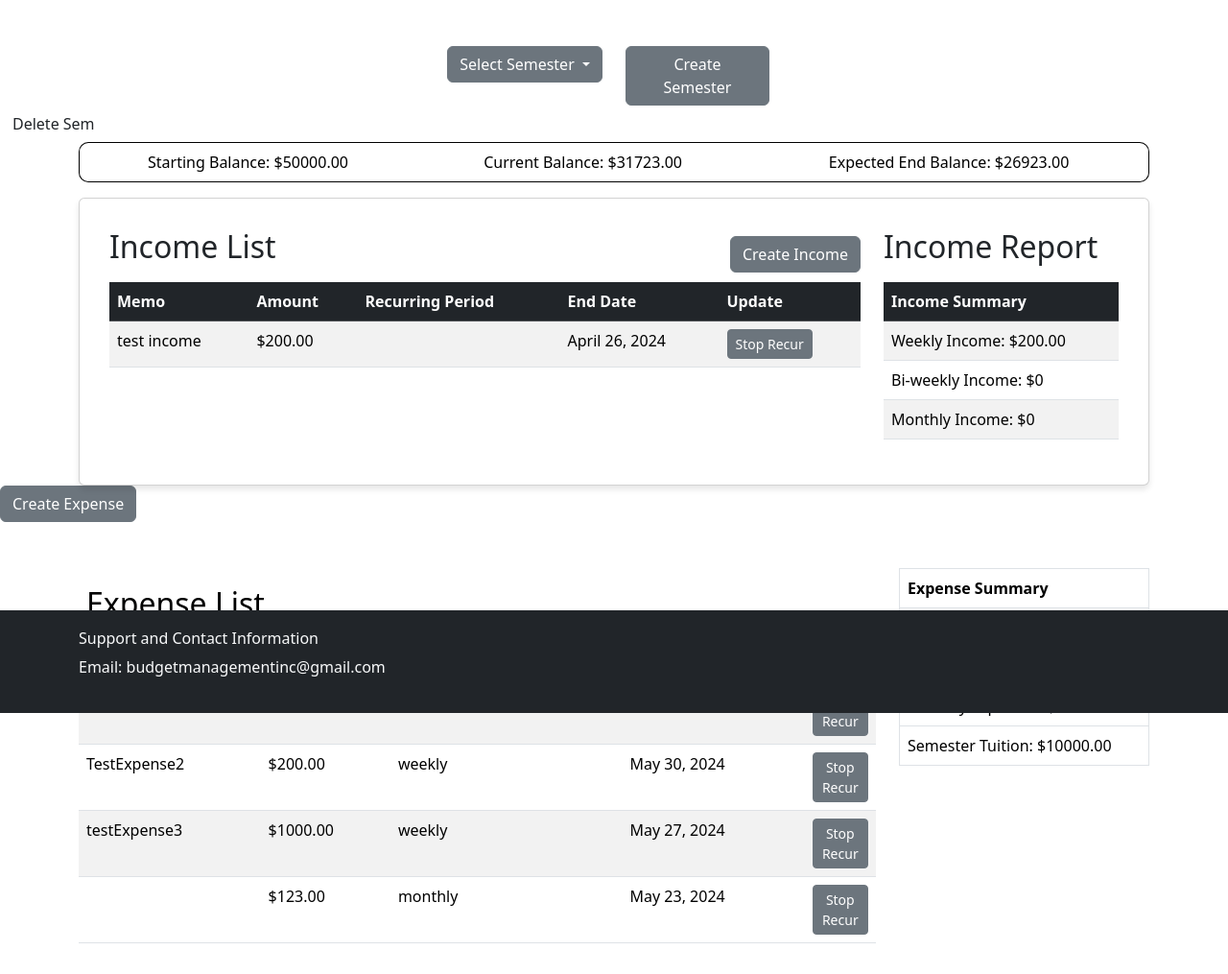
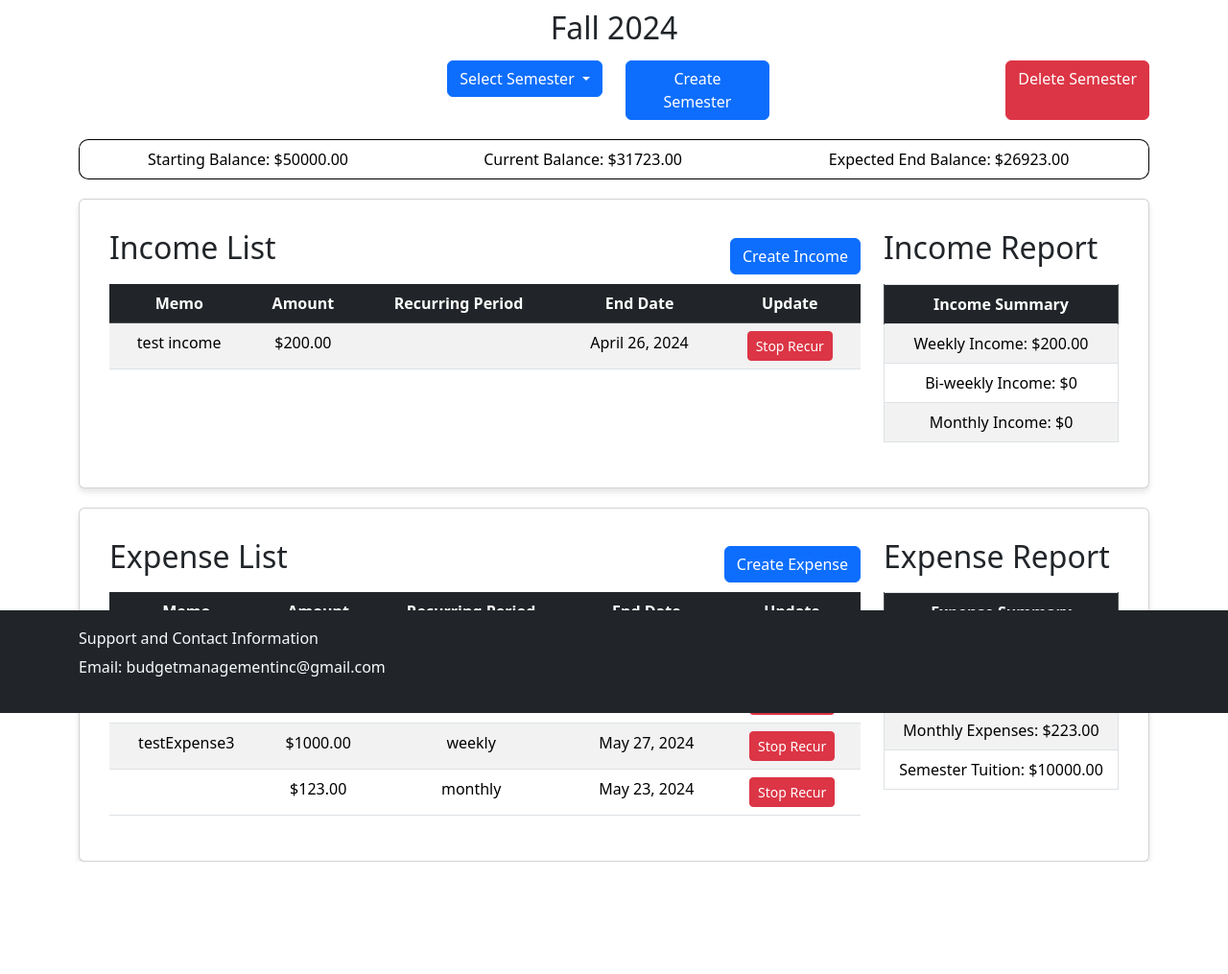
Before and after one commit to ahorner54/CollegeExpenseTracker, a Django app: page /semester/1 in a window 1280 px wide. Shown: the part 57-1072 px from the top of the page at 96% size. After the commit the page ends 955 px from the top, so only its background shows below. Run offline with Django 5.2, Linux system fonts and the light colour scheme; a user stored in the database is signed in; data comes from the database, SQL or seed files in the repository; both versions use the stored data as it was after the commit.

Commit message:
finished styling in budget app

```diff
--- a/ExpenseTracker/budget/static/css/styles.css
+++ b/ExpenseTracker/budget/static/css/base_styles.css
@@ -16,3 +16,14 @@
     font-weight: bold;
     text-align: center;
 }
+
+.login-card {
+    width: 800px;
+    align-items: center;
+    padding-top: 15px;
+    box-shadow: 0 4px 6px rgba(0, 0, 0, 0.1);
+}
+
+.form-control {
+    width: 500px;
+}
--- a/ExpenseTracker/budget/static/css/semester_table.css
+++ b/ExpenseTracker/budget/static/css/semester_table.css
@@ -1,6 +1,7 @@
 .card {
     padding: 15px;
     box-shadow: 0 4px 6px rgba(0, 0, 0, 0.1);
+    margin-top: 20px;
 }
 
 .overall-summary {
@@ -8,6 +9,7 @@
     border-collapse: separate;
     border-spacing: 0;
     text-align: center;
+    margin-top: 20px;
 }
 
 .overall-summary tr:first-child td {
@@ -37,4 +39,14 @@
 
 .table-list {
     margin-top: 10px;
+    text-align: center;
 }
+
+.delete-btn {
+    margin-left: 10px;
+}
+
+.semester-head h2 {
+    margin-top: 10px;
+    margin-bottom: 15px;
+}
--- a/ExpenseTracker/budget/templates/base.html
+++ b/ExpenseTracker/budget/templates/base.html
@@ -1,11 +1,11 @@
-{% load static %}
 <!DOCTYPE html>
 <html lang="en">
 <head>
     <meta charset="UTF-8">
     <meta name="viewport" content="width=device-width, initial-scale=1.0">
     <link href="https://cdn.jsdelivr.net/npm/bootstrap@5.3.3/dist/css/bootstrap.min.css" rel="stylesheet" integrity="sha384-QWTKZyjpPEjISv5WaRU9OFeRpok6YctnYmDr5pNlyT2bRjXh0JMhjY6hW+ALEwIH" crossorigin="anonymous">
-    <link rel="stylesheet" href="{% static 'css/styles.css' %}" />
+    {% load static %}
+    <link rel="stylesheet" href="{% static 'css/base_styles.css' %}" />
     {% block style %}{% endblock style %}
     <title>{% block title %} {% endblock title %}</title>
 </head>
@@ -14,7 +14,7 @@
     {% include './navbar.html'%}
     {% if messages %}
         {% for message in messages %}
-        <div class="container alert alert-warning alert-dismissible fade show" role="alert">
+        <div style="width: 700px;" class="container alert alert-warning alert-dismissible fade show" role="alert">
           {{message}}
           <button type="button" class="btn-close" data-bs-dismiss="alert" aria-label="Close"></button>
         </div>
--- a/ExpenseTracker/budget/templates/budget/account.html
+++ b/ExpenseTracker/budget/templates/budget/account.html
@@ -6,7 +6,7 @@
 
 {% block style %}
   {% load static %}
-  <link rel="stylesheet" href="{% static 'css/account.css'%}"/>
+  <link rel="stylesheet" href="{% static 'css/form.css'%}"/>
 {% endblock style %}
 
 
--- a/ExpenseTracker/budget/templates/budget/account_confirm_delete.html
+++ b/ExpenseTracker/budget/templates/budget/account_confirm_delete.html
@@ -4,7 +4,7 @@
 
 {% block style %}
 {% load static %}
-  <link rel="stylesheet" href="{% static 'css/account.css' %}" />
+  <link rel="stylesheet" href="{% static 'css/form.css' %}" />
 {% endblock style %}
 
 {% block content %}
--- a/ExpenseTracker/budget/templates/budget/home.html
+++ b/ExpenseTracker/budget/templates/budget/home.html
@@ -3,16 +3,24 @@
 {% block title %}Home{% endblock title %}
 {% load static %}
 {% block style %}
+    <link rel="stylesheet" href="{% static 'css/home_styles.css' %}" />
 {% endblock style %}
 
 {% block content %}
     {% if user.is_authenticated %}
-    <div class="container pt-5">
+    {% if not current_semester %}
+        <div class="container justify-content-center welcome-head">
+            <h2>Welcome to College Expense Tracker!</h2>
+            <p class="welcome-body">Select a semester or create a semester to begin tracking your college expenses.</p>
+        </div>
+    {% endif %}
+    {% block semester_name %}{% endblock semester_name%}
+    <div class="container">
         <div class="row">
             <div class="col-sm-6 d-flex justify-content-end">
 
                 <div class="dropdown">
-                    <button class="btn btn-secondary dropdown-toggle" type="button" id="dropdownMenuButton1" data-bs-toggle="dropdown" aria-expanded="false">
+                    <button class="btn btn-primary dropdown-toggle" type="button" id="dropdownMenuButton1" data-bs-toggle="dropdown" aria-expanded="false">
                         Select Semester
                     </button>
                     <ul class="dropdown-menu">
@@ -23,8 +31,12 @@
                 </div>
 
             </div>
-            <div class="col-sm-6 d-flex justify-content-left">
-            <a class="btn btn-secondary" style="width: 150px;" href={% url 'semester_form' %}>Create Semester</a>
+            <div class="col-sm-4 d-flex justify-content-left">
+            <a class="btn btn-primary" style="width: 150px;" href={% url 'semester_form' %}>Create Semester</a>
+
+            </div>
+            <div class="col-sm-2 d-flex justify-content-end">
+                {% block deletebtn%}{% endblock deletebtn %}
             </div>
         </div>
     </div>
@@ -32,10 +44,14 @@
         {% endblock semester %}
 
     {% else %}
-        <div class="container login-input">
+    <div class="container d-flex justify-content-center login-input">
+        <div class="card login-card">
             <p>Welcome to College Expense Tracker! Please log in to track your accounts.</p>
+            <div class="card-body">
             {% include './login.html' %}
+            </div>
         </div>
+    </div>
     {% endif %}
 
 {% endblock content%}
--- a/ExpenseTracker/budget/templates/budget/login.html
+++ b/ExpenseTracker/budget/templates/budget/login.html
@@ -1,3 +1,4 @@
+
 <form method="POST" action="{% url 'login' %}">
   {% csrf_token %}
   <div class="mb-3 mt-3">
--- a/ExpenseTracker/budget/templates/budget/semester_view.html
+++ b/ExpenseTracker/budget/templates/budget/semester_view.html
@@ -4,8 +4,15 @@
 {% block style %}
     <link rel="stylesheet" href="{% static 'css/semester_table.css' %}" />
 {% endblock style %}
+{% block semester_name %}
+<div class="container d-flex justify-content-center semester-head">
+    <h2>{{semester_name}}</h2>
+</div>
+{% endblock semester_name %}
+{% block deletebtn %}
+    <a class="btn btn-danger delete-btn" href="{% url 'delete_semester' current_semester %}">Delete Semester</a>
+{% endblock %}
 {%block semester %}
-<a class="btn" href="{% url 'delete_semester' current_semester %}">Delete Sem</a>
 <div class="container">
     <table class="table overall-summary">
         <tr>
@@ -21,16 +28,16 @@
     <div class="card">
         <div class="card-body">
             <div class="row">
-                {% if incomes %}
                 <div class="col-sm-9">
                     <div class="row">
                         <div class="col-sm-6 d-flex justify-content-left">
                             <h2>Income List</h2>
                         </div>
                         <div class="col-sm-6 d-flex justify-content-end">
-                        <a href="{% url 'income_form' current_semester %}" class="btn btn-secondary create-btn">Create Income</a>
+                        <a href="{% url 'income_form' current_semester %}" class="btn btn-primary create-btn">Create Income</a>
                         </div>
                     </div>
+                    {% if incomes %}
                     <table class="table table-striped table-list">
                         <thead>
                             <tr class="table-dark">
@@ -41,24 +48,30 @@
                                 <th>Update</th>
                             </tr>
                         </thead>
+                        <tbody>
                         {% for income in incomes %}
-                        <tbody>
                             <tr>
                                 <td>{{income.memo}}</td>
                                 <td>${{income.amount}}</td>
                                 <td>{{income.recurring_periods}}</td>
                                 <td>{{income.end_date}}</td>
-                                <td><a class="btn btn-secondary btn-sm" href="{% url 'stop_income' income.pk%}">Stop Recur</td>
+                                <td><a class="btn btn-danger btn-sm" href="{% url 'stop_income' income.pk%}">Stop Recur</td>
                             </tr>
+                        {% endfor %}
                         <tbody>
-                        {% endfor %}
                     </table>
+                    {% else %}
+                    <h5><strong>There are no current incomes associated with this semester.
+                        Click the 'Create Income' link in the navbar to add your first income to this semester!
+                    </strong></h5>
+                    {% endif %}
                 </div>
                 <div class="col-sm-3">
                     <div class="row">
                         <h2>Income Report</h2>
                     </div>
-                    <table class="table table-striped table-list">
+                    {% if incomes %}
+                    <table class="table table-striped table-bordered table-list">
                         <thead>
                             <th class="table-dark">Income Summary</th>
                         </thead>
@@ -72,54 +85,66 @@
                             <td>Monthly Income: ${{income_monthly}}</td>
                         </tr>
                     </table>
+                    {% endif %}
                 </div>
-            {% else %}
-            <h5><strong>There are no current incomes associated with this semester.
-                Click the 'Create Income' link in the navbar to add your first income to this semester!
-            </strong></h5>
-            {% endif %}
         </div>
     </div>
     </div>
 </div>
 
 
-<div>
-    <a href="{% url 'expense_form' current_semester %}" class="btn btn-secondary">Create Expense</a>
+<!-- Expense List with Report-->
+<div class="container expense-list">
+    <div class="card">
+        <div class="card-body">
+        <div class="row">
+            <div class="col-sm-9">
+                <div class="row">
+                    <div class="col-sm-6 d-flex justify-content-left">
+                        <h2>Expense List</h2>
                     </div>
-<!-- Expense List with Report-->
-<div class="container pt-5 pb-3">
-    <div class="row">
+                    <div class="col-sm-6 d-flex justify-content-end">
+                    <a href="{% url 'expense_form' current_semester %}" class="btn btn-primary create-btn">Create Expense</a>
+                    </div>
+                </div>
                 {% if expenses %}
-        <div class="col-sm-9">
                 <table class="table table-striped table-list">
                     <thead>
-                    <tr>
-                        <th colspan="5"><h2>Expense List</h2></th>
-                    </tr>
-                    <tr>
+                        <tr class='table-dark'>
                             <th>Memo</th>
                             <th>Amount</th>
                             <th>Recurring Period</th>
                             <th>End Date</th>
-                        <th style="width: 20px;">Update</th>
+                            <th>Update</th>
                         </tr>
                     </thead>
+                    <tbody>
                     {% for expense in expenses %}
                         <tr>
                             <td>{{expense.memo}}</td>
                             <td>${{expense.amount}}</td>
                             <td>{{expense.recurring_period}}</td>
                             <td>{{expense.end_date}}</td>
-                        <td style="width: 20px;"><a class="btn btn-secondary btn-sm" href="{% url 'stop_expense' expense.pk %}">Stop Recur</td>
+                            <td><a class="btn btn-danger btn-sm" href="{% url 'stop_expense' expense.pk %}">Stop Recur</td>
                         </tr>
                     {% endfor %}
+                    </tbody>
                 </table>
+                {% else %}
+                <h5><strong>There are no current expenses associated with this semester.
+                    Click the 'Create Expense' link in the navbar to add your first expense to this semester!
+                </strong></h5>
+                {% endif %}
             </div>
+
             <div class="col-sm-3">
-            <table class="table table-bordered summary">
+                <div class="row">
+                    <h2>Expense Report</h2>
+                </div>
+                {% if expenses %}
+                <table class="table table-bordered table-striped table-list">
                     <thead>
-                    <th>Expense Summary</th>
+                        <th class="table-dark">Expense Summary</th>
                     </thead>
                     <tr>
                         <td>Weekly Expenses: ${{expense_weekly}}</td>
@@ -134,12 +159,10 @@
                         <td>Semester Tuition: ${{tuition}}</td>
                     </tr>
                 </table>
-        </div>
-    {% else %}
-    <h5><strong>There are no current expenses associated with this semester.
-        Click the 'Create Expense' link in the navbar to add your first expense to this semester!
-    </strong></h5>
                 {% endif %}
             </div>
         </div>
+        </div>
+    </div>
+</div>
 {% endblock semester %}
--- a/ExpenseTracker/budget/templates/navbar.html
+++ b/ExpenseTracker/budget/templates/navbar.html
@@ -3,11 +3,11 @@
     <a class="navbar-brand" href="{% url 'home' %}">Expense Tracker</a>
     <ul class="navbar-nav">
     </ul>
-    <button class="navbar-toggler" type="button" data-bs-toggle="collapse" data-bs-target="#navbarNavDropdown" aria-controls="navbarNavDropdown" aria-expanded="false" aria-label="Toggle navigation">
+    <button class="navbar-toggler" type="button" data-bs-toggle="collapse" data-bs-target="#navbarNavDropdown" aria-controls="navbarNavDropdown" aria-expanded="true" aria-label="Toggle navigation">
       <span class="navbar-toggler-icon"></span>
     </button>
     {% if user.is_authenticated %}
-      <div class="collapse navbar-collapse justify-content-end" id="navbarNav">
+      <div class="collapse navbar-collapse justify-content-end" id="navbarNavDropdown">
         <ul class="navbar-nav ">
       {% if user.is_staff %}
 
```
Also changed, not shown: ExpenseTracker/budget/static/css/form.css (renamed from ExpenseTracker/budget/static/css/account.css, +7 -2 lines), ExpenseTracker/budget/static/css/home_styles.css (added, +12 -0 lines), ExpenseTracker/budget/static/css/semester_tables.css (deleted, +0 -112 lines), ExpenseTracker/budget/templates/budget/expense_form.html (+8 -4 lines), ExpenseTracker/budget/templates/budget/income_form.html (+8 -4 lines), ExpenseTracker/budget/templates/budget/semester_confirm_delete.html (+20 -7 lines), ExpenseTracker/budget/templates/budget/semester_form.html (+10 -6 lines), ExpenseTracker/db.sqlite3. Lines whose indentation alone changed are shown as unchanged.
